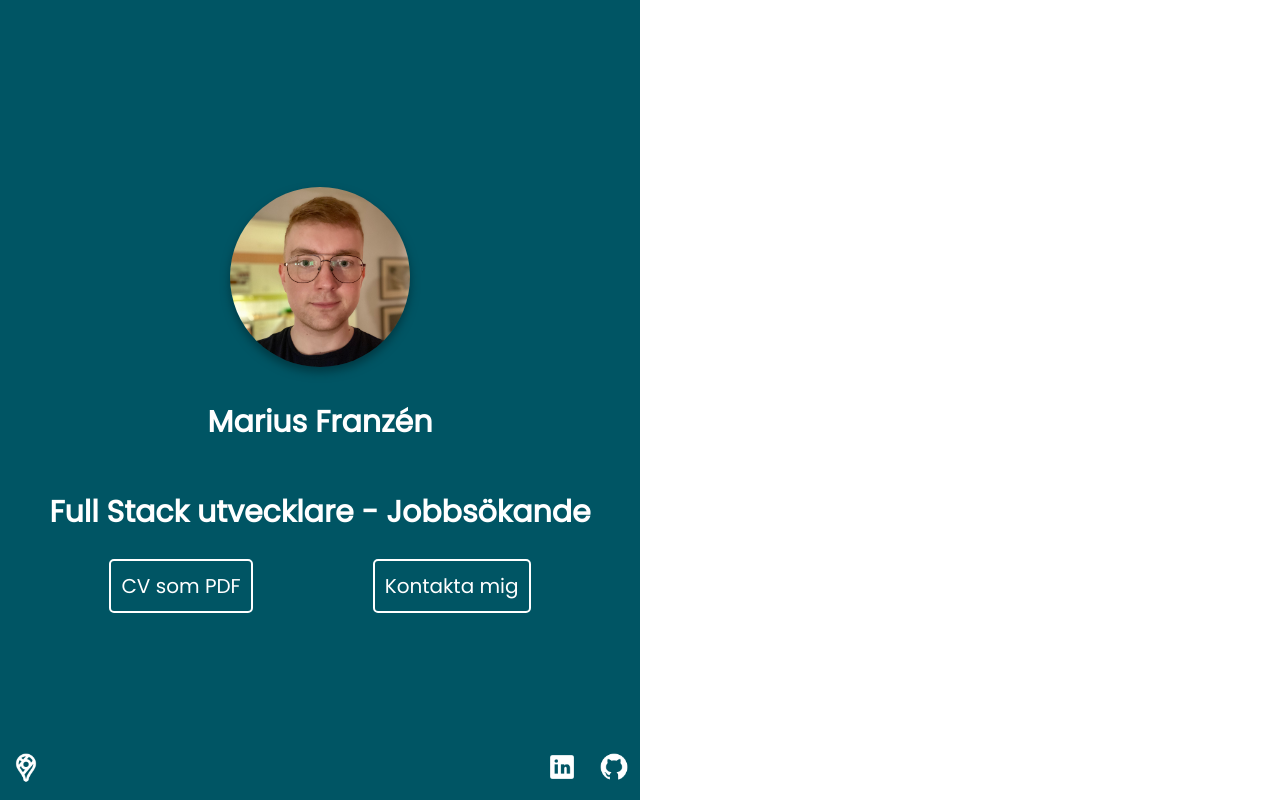
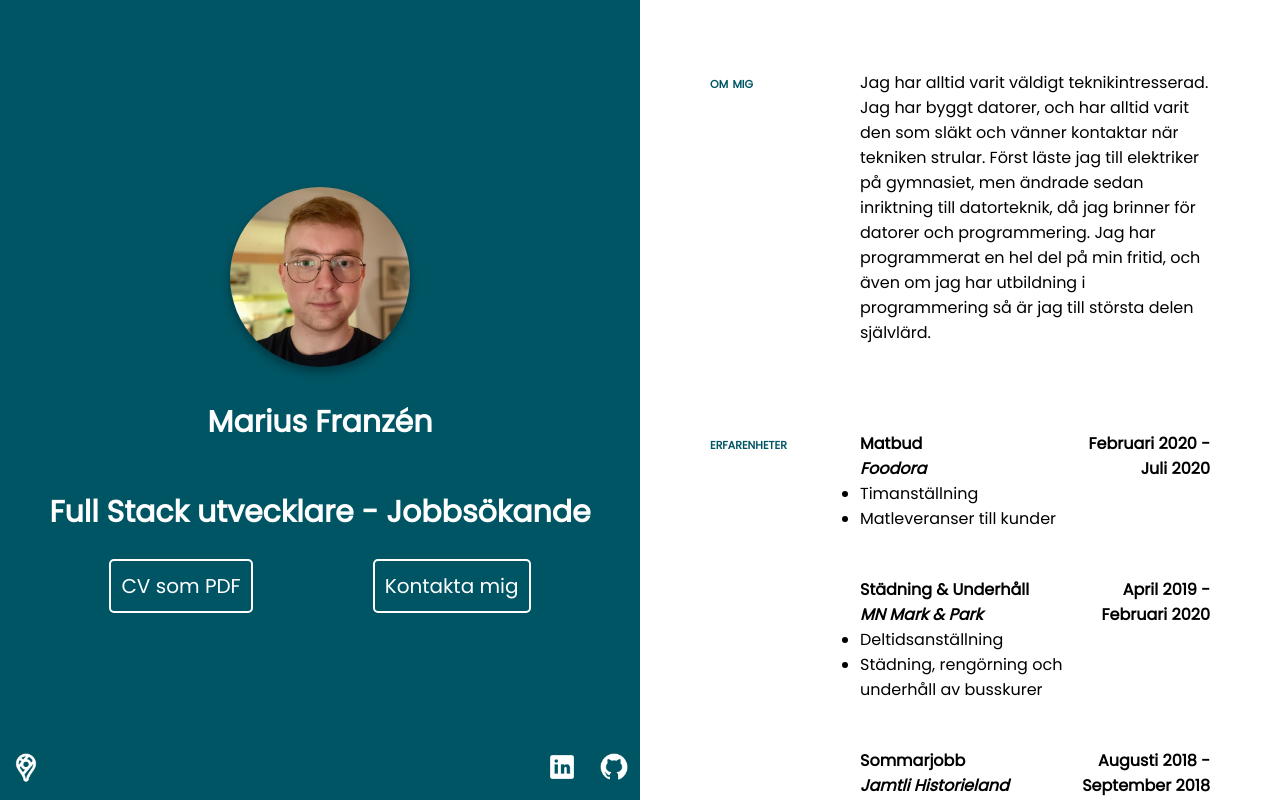
Before and after one commit to mariusfranzen/mariusfranzen.github.io, a React (Create React App) app: page / in a window 1280 px wide. Built offline with nearby package versions, Linux system fonts and the light colour scheme.

Commit message:
right section work

```diff
--- a/src/components/leftSection/LeftFooter.js
+++ b/src/components/leftSection/LeftFooter.js
@@ -4,10 +4,10 @@ import { Icons8Github, Icons8GoogleMaps, Icons8LinkedIn } from '../../images/ico
 function LeftFooter() {
     return (
         <footer>
-            <img src={Icons8GoogleMaps} alt="Link to google maps" />
+            <a href="https://goo.gl/maps/thnxGwxKeyf84LkRA"><img src={Icons8GoogleMaps} alt="Link to google maps" /></a>
             <div>
-                <img src={Icons8LinkedIn} alt="Link to LinkedIn" />
-                <img src={Icons8Github} alt="Link to GitHub" />
+                <a href="https://www.linkedin.com/in/marius-franz%C3%A9n-48a073192"><img src={Icons8LinkedIn} alt="Link to LinkedIn" /></a>
+                <a href="https://github.com/mariusfranzen"><img src={Icons8Github} alt="Link to GitHub" /></a>
             </div>
         </footer>
     )
--- /dev/null
+++ b/src/components/rightSection/DateListSection.js
@@ -0,0 +1,37 @@
+import { React, useEffect, useState } from "react";
+
+function DateListSection(props) {
+	return (
+		<div className="section">
+			<div className="date-list-section">
+				<h3 className="header">{props.header}</h3>
+				<div className="items">
+					{props.list.map((item, index) => {
+						return (
+							<div key={index} className="group">
+								<div className="vertical-group">
+									<div className="title-group">
+										<h4 className="title">{item.title}</h4>
+										<h4 className="subtitle">{item.subtitle}</h4>
+									</div>
+
+									<ul className="notes-list">
+										{item.notes.map((note, noteIndex) => {
+											return <li key={noteIndex}>{note}</li>;
+										})}
+									</ul>
+								</div>
+								<div className="date-group">
+									<h4 className="start-date">{item.startDate.toLocaleString("sv-SE", { month: "long", year: "numeric" })} - </h4>
+									<h4 className="end-date">{item.endDate.toLocaleString("sv-SE", { month: "long", year: "numeric" })}</h4>
+								</div>
+							</div>
+						);
+					})}
+				</div>
+			</div>
+		</div>
+	);
+}
+
+export default DateListSection;
--- a/src/components/rightSection/RightSection.js
+++ b/src/components/rightSection/RightSection.js
@@ -1,10 +1,96 @@
 import React from 'react';
-import Section from './Section';
+import TextSection from './TextSection';
+import DateListSection from './DateListSection';
+
+const aboutText = "Jag har alltid varit väldigt teknikintresserad. Jag har byggt datorer, och har alltid varit den som släkt och vänner kontaktar när tekniken strular. Först läste jag till elektriker på gymnasiet, men ändrade sedan inriktning till datorteknik, då jag brinner för datorer och programmering. Jag har programmerat en hel del på min fritid, och även om jag har utbildning i programmering så är jag till största delen självlärd.";
+// TODO: find a way to read text from a .txt file and import it here.
+
+const experiences = [
+    {
+        title: "matbud",
+        subtitle: "foodora",
+        notes: [
+            "timanställning",
+            "matleveranser till kunder"
+        ],
+        startDate: new Date(2020, 1),
+        endDate: new Date(2020, 6)
+    },
+    {
+        title: "städning & underhåll",
+        subtitle: "MN mark & park",
+        notes: [
+            "deltidsanställning",
+            "städning, rengörning och underhåll av busskurer"
+        ],
+        startDate: new Date(2019, 3),
+        endDate: new Date(2020, 1)
+    },
+    {
+        title: "sommarjobb",
+        subtitle: "jamtli historieland",
+        notes: [
+            "sommarjobb genom kommunen",
+            "kiosk och korvförsäljning",
+            "körskolelärare på barnens trafikskola"
+        ],
+        startDate: new Date(2018, 7),
+        endDate: new Date(2018, 8)
+    },
+    {
+        title: "sommarjobb",
+        subtitle: "bravida",
+        notes: [
+            "sommarjobb",
+            "kabeldragning och installation av el-utrustning"
+        ],
+        startDate: new Date(2017, 7),
+        endDate: new Date(2027, 8)
+    },
+    {
+        title: "godisplockare",
+        subtitle: "pickalot",
+        notes: [
+            "deltidsanställning",
+            "städning och påfyllning av godis"
+        ],
+        startDate: new Date(2016, 5),
+        endDate: new Date(2017, 10)
+    },
+]
+
+const education = [
+    {
+        title: "full stack programmering",
+        subtitle: "lexicon",
+        notes: [
+            "heltid",
+            "front-end med react.js, back-end med java spring.io",
+            "både SQL och NoSQL databaser",
+            "JUnit tester"
+        ],
+        startDate: new Date(2020, 4),
+        endDate: new Date(2021, 2)
+    },
+    {
+        title: "elteknik och datorteknik",
+        subtitle: "JGY fyrvalla",
+        notes: [
+            "2 år elteknik, bytte sedan inriktning och gick 2 år datorteknik",
+            "färdigutbildad elektriker utan lärlingstid",
+            "grundläggande programmering"
+        ],
+        startDate: new Date(2015, 8),
+        endDate: new Date(2019, 7)
+    }
+]
 
 function RightSection() {
     return (
-        <div className="rightSection">
-            <Section />
+        <div className="right-section">
+            <TextSection header="om mig" text={aboutText} />
+            <DateListSection header="erfarenheter" list={experiences} />
+            <DateListSection header="utbildning" list={education} />
         </div>
     )
 }
--- a/src/components/rightSection/Section.js
+++ /dev/null
@@ -1,14 +0,0 @@
-import { React, useEffect, useState } from 'react'
-
-function Section(props) {
-    const [header, setHeader] = useState(props.header);
-    const [text, setText] = useState(props.text);
-
-    return (
-        <div>
-
-        </div>
-    )
-}
-
-export default Section
--- /dev/null
+++ b/src/components/rightSection/TextSection.js
@@ -0,0 +1,16 @@
+import { React, useEffect, useState } from "react";
+
+function TextSection(props) {
+	return (
+		<div className="section">
+			<div className="text-section">
+				<h3 className="header">{props.header}</h3>
+				<div className="text">
+					<p>{props.text}</p>
+				</div>
+			</div>
+		</div>
+	);
+}
+
+export default TextSection;
--- a/src/scss/leftSection.scss
+++ b/src/scss/leftSection.scss
@@ -39,7 +39,7 @@
                 background-color: $main-color;
                 border: 2px solid white;
                 border-radius: 5px;
-                transition-duration: 0.3s;
+                transition-duration: 0.2s;
                 cursor: pointer;
 
                 &:hover {
@@ -55,7 +55,7 @@
 
         a {
             color: white;
-            transition-duration: 0.3s;
+            transition-duration: 0.2s;
             &:hover {
                 background-color: #006172;
             }
--- a/src/scss/rightSection.scss
+++ b/src/scss/rightSection.scss
@@ -1,4 +1,95 @@
-.rightSection {
+@import "./colors.scss";
+
+.right-section {
     width: 50vw;
     height: 100vh;
+    overflow-y: scroll;
+
+    .header {
+        margin-top: 0px;
+        font-size: 1rem;
+        white-space: nowrap;
+        flex: 0 0 30%;
+        color: $main-color;
+        font-variant: small-caps;
+    }
+
+    .section {
+        margin: 70px;
+
+        .text-section {
+            display: flex;
+            flex-direction: row;
+            justify-content: flex-start;
+
+            .text {
+                flex: 0 0 calc(70%);
+            }
+
+            p {
+                margin-top: 0px;
+            }
+        }
+
+        .date-list-section {
+            display: flex;
+            flex-direction: row;
+            justify-content: flex-start;
+
+            .items {
+                flex: 0 0 calc(70%);
+
+                .group {
+                    display: flex;
+                    flex-direction: row;
+                    justify-content: space-between;
+                    margin-bottom: 30px;
+
+                    .date-group {
+                        text-align: end;
+                        white-space: nowrap;
+                        text-transform: capitalize;
+
+                        .start-date {
+                            margin: 0;
+                        }
+
+                        .end-date {
+                            margin: 0;
+                        }
+                    }
+
+                    .vertical-group {
+                        display: flex;
+                        flex-direction: column;
+                        justify-content: flex-start;
+
+                        .title-group {
+                            text-transform: capitalize;
+
+                            .title {
+                                margin: 0;
+                            }
+
+                            .subtitle {
+                                margin: 0;
+                                font-style: italic;
+                            }
+                        }
+
+                        .notes-list {
+                            padding: 0;
+                            margin-top: 0;
+
+                            li {
+                                &::first-letter {
+                                    text-transform: capitalize;
+                                }
+                            }
+                        }
+                    }
+                }
+            }
+        }
+    }
 }
--- a/src/scss/stylesheet.scss
+++ b/src/scss/stylesheet.scss
@@ -3,10 +3,14 @@
 @use "grid";
 @import "./fonts.scss";
 
+$screen-size-s: 1230px;
+$screen-size-m: 1920px;
+$screen-size-l: 1440px;
+
 html, body {
     margin: 0;
     padding: 0;
-    overflow-x: hidden;
+    overflow: hidden;
 }
 
 .container {
```
Also changed, not shown: src/components/rightSection/ListSection.js (added, +11 -0 lines), 1 other file (tests, documents, lock files or other folders).
